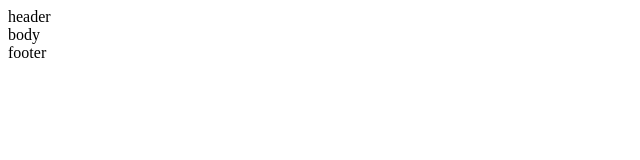
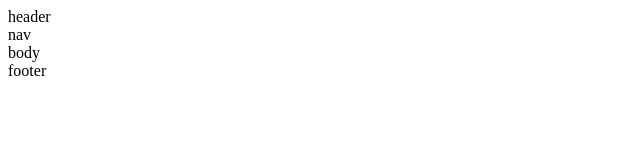
Before and after one commit to waly777/prueba_02, a plain HTML site: page index.html in a window 1280 px wide. Shown: the full height of the page, 0-640 px from the left. Drawn offline with Linux system fonts and the light colour scheme.

Commit message:
Update index.html
agregar nav al html

```diff
--- a/index.html
+++ b/index.html
@@ -6,7 +6,9 @@
     <title>Document</title>
 </head>
 <body>
-    <header>header</header>
+    <header>header
+        <nav>nav</nav>
+    </header>
     <body>body</body>
     <footer>footer</footer>
 </body>
```
